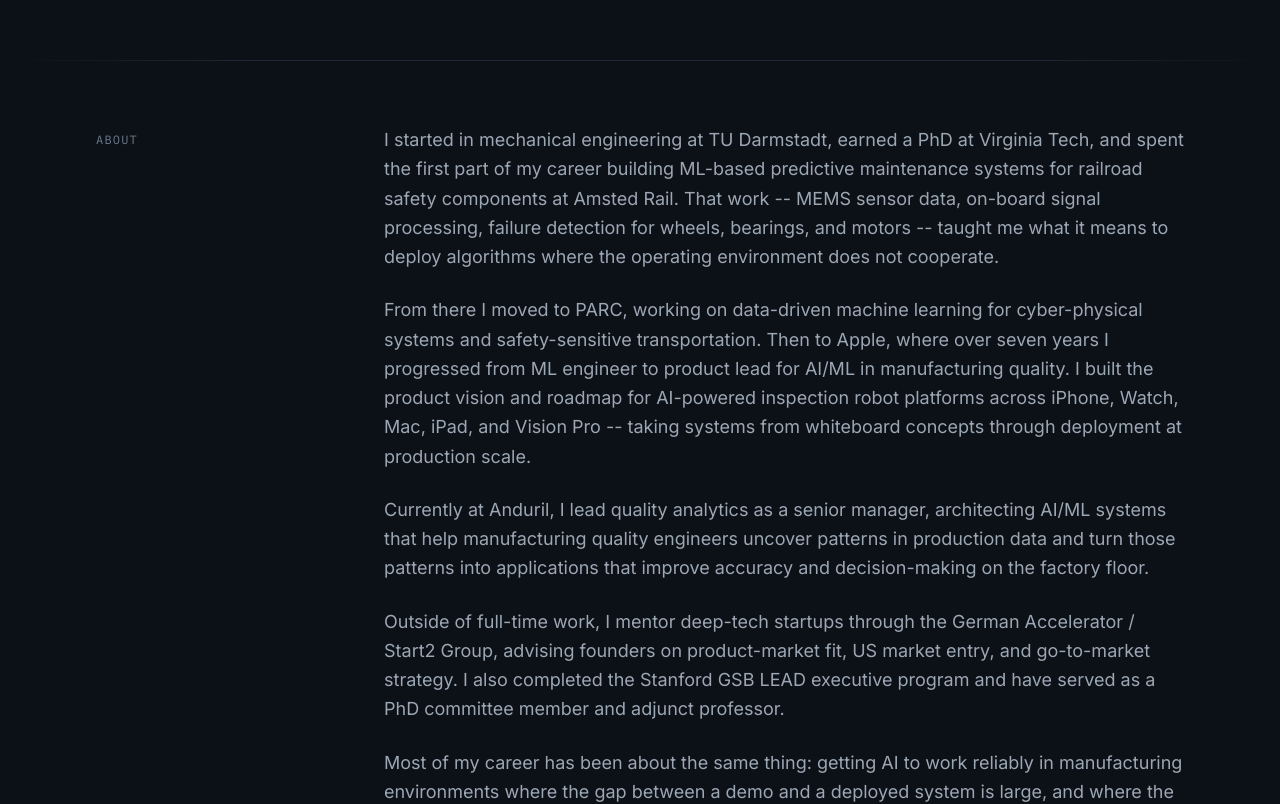
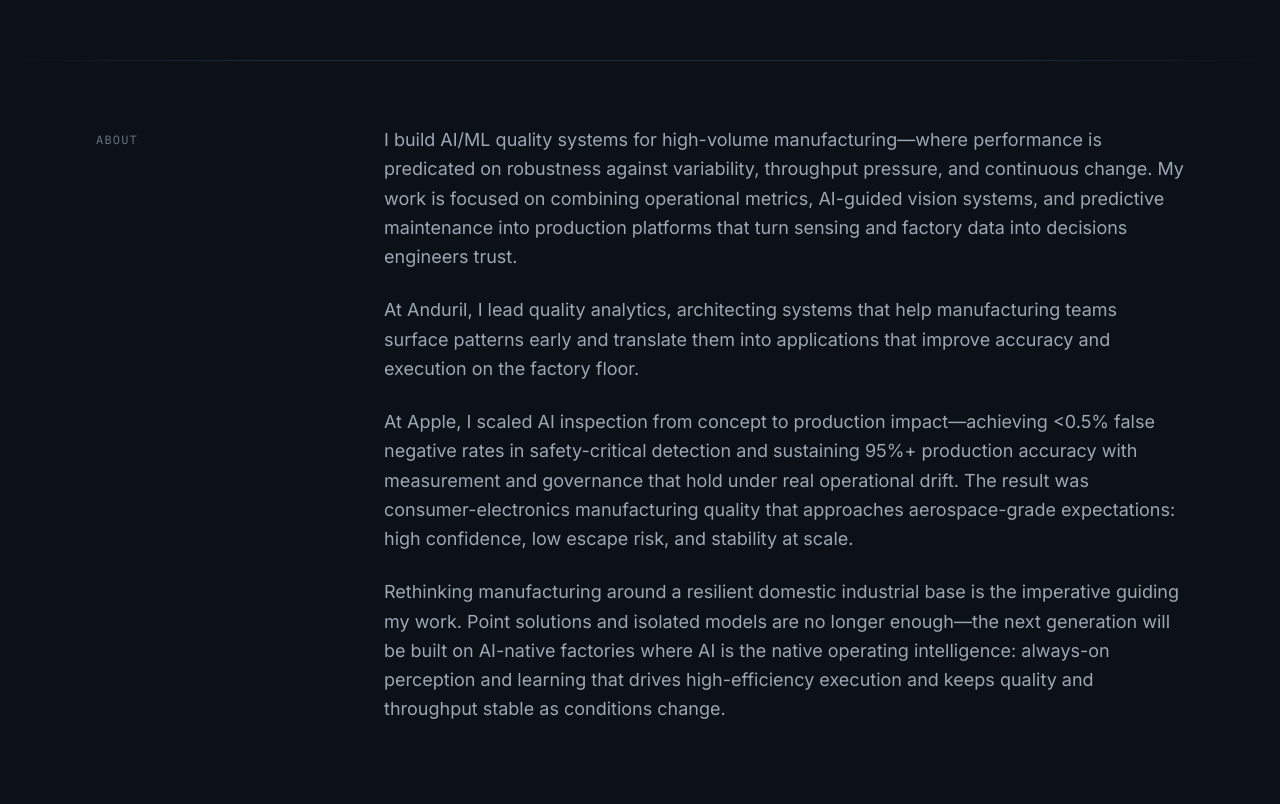
Before and after one commit to icareon/paulshahidi_site, a React (Vite) app: page / in a window 1280 px wide. Shown: the part 820-1624 px from the top of the page. Built offline with nearby package versions, Linux system fonts and the light colour scheme.

Commit message:
updated version 1.5

```diff
--- a/src/components/About.jsx
+++ b/src/components/About.jsx
@@ -14,43 +14,37 @@
           {/* Content */}
           <div className="lg:col-span-9 space-y-6 text-accent leading-relaxed text-base md:text-lg">
             <p>
-              I started in mechanical engineering at TU Darmstadt, earned a
-              PhD at Virginia Tech, and spent the first part of my career
-              building ML-based predictive maintenance systems for railroad
-              safety components at Amsted Rail. That work -- MEMS sensor data,
-              on-board signal processing, failure detection for wheels,
-              bearings, and motors -- taught me what it means to deploy
-              algorithms where the operating environment does not cooperate.
+              I build AI/ML quality systems for high-volume
+              manufacturing&mdash;where performance is predicated on robustness
+              against variability, throughput pressure, and continuous change.
+              My work is focused on combining operational metrics, AI-guided
+              vision systems, and predictive maintenance into production
+              platforms that turn sensing and factory data into decisions
+              engineers trust.
             </p>
             <p>
-              From there I moved to PARC, working on data-driven machine
-              learning for cyber-physical systems and safety-sensitive
-              transportation. Then to Apple, where over seven years I
-              progressed from ML engineer to product lead for AI/ML in
-              manufacturing quality. I built the product vision and roadmap
-              for AI-powered inspection robot platforms across iPhone, Watch,
-              Mac, iPad, and Vision Pro -- taking systems from whiteboard
-              concepts through deployment at production scale.
+              At Anduril, I lead quality analytics, architecting systems that
+              help manufacturing teams surface patterns early and translate
+              them into applications that improve accuracy and execution on
+              the factory floor.
             </p>
             <p>
-              Currently at Anduril, I lead quality analytics as a senior
-              manager, architecting AI/ML systems that help manufacturing
-              quality engineers uncover patterns in production data and turn
-              those patterns into applications that improve accuracy and
-              decision-making on the factory floor.
+              At Apple, I scaled AI inspection from concept to production
+              impact&mdash;achieving &lt;0.5% false negative rates in
+              safety-critical detection and sustaining 95%+ production accuracy
+              with measurement and governance that hold under real operational
+              drift. The result was consumer-electronics manufacturing quality
+              that approaches aerospace-grade expectations: high confidence,
+              low escape risk, and stability at scale.
             </p>
             <p>
-              Outside of full-time work, I mentor deep-tech startups through
-              the German Accelerator / Start2 Group, advising founders on
-              product-market fit, US market entry, and go-to-market strategy.
-              I also completed the Stanford GSB LEAD executive program and
-              have served as a PhD committee member and adjunct professor.
-            </p>
-            <p>
-              Most of my career has been about the same thing: getting AI to
-              work reliably in manufacturing environments where the gap
-              between a demo and a deployed system is large, and where the
-              cost of getting it wrong is measured in real production impact.
+              Rethinking manufacturing around a resilient domestic industrial
+              base is the imperative guiding my work. Point solutions and
+              isolated models are no longer enough&mdash;the next generation
+              will be built on AI-native factories where AI is the native
+              operating intelligence: always-on perception and learning that
+              drives high-efficiency execution and keeps quality and throughput
+              stable as conditions change.
             </p>
           </div>
         </div>
--- a/src/components/Hero.jsx
+++ b/src/components/Hero.jsx
@@ -40,7 +40,7 @@
 
           {/* Description */}
           <p className="text-base md:text-lg text-muted max-w-2xl leading-relaxed">
-            14+ years building AI-powered inspection, predictive maintenance,
+            Building AI-powered inspection, predictive maintenance,
             and quality analytics systems in production environments. From
             sensor-level algorithms to product strategy at scale.
           </p>
```
